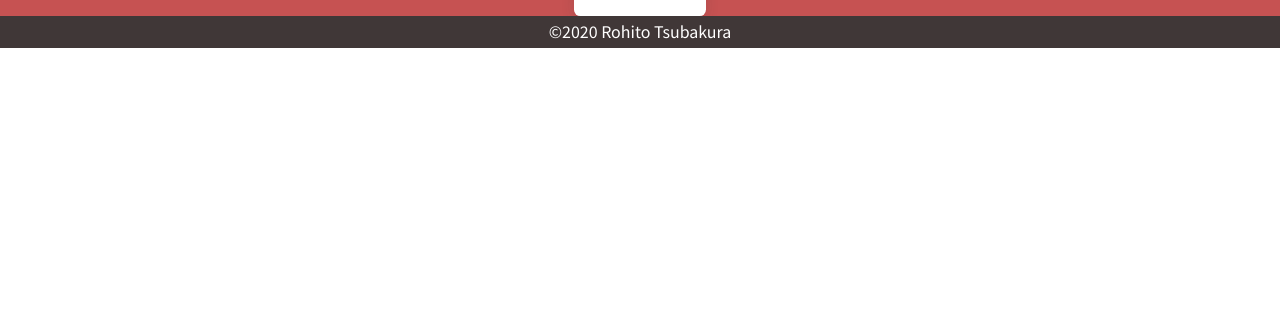
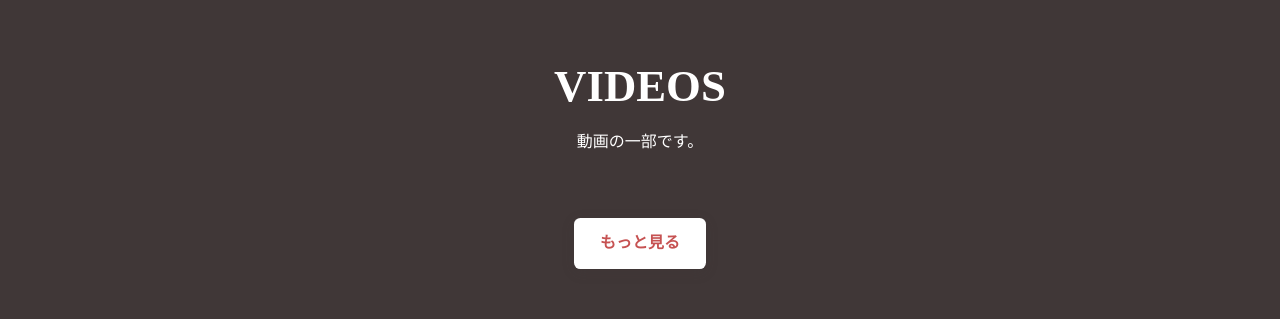
Before and after one commit to rohitotsubakura/season2, a Next.js app: page / in a window 1280 px wide. Shown: the part 3248-3567 px from the top of the page. Before the commit the page ends 3296 px from the top, so only its background shows below. Built offline with nearby package versions, Linux system fonts and the light colour scheme.

Commit message:
[add] Videoコンポーネントを作った

```diff
--- a/pages/index.tsx
+++ b/pages/index.tsx
@@ -13,6 +13,7 @@ import About from '../src/components/About';
 import News from '../src/components/News';
 import Profile from '../src/components/Profile';
 import PageHead from "../src/components/Head";
+import Videos from '../src/components/Videos';
 
 import TextJson from "../src/data/ja.json";
 
@@ -49,6 +50,7 @@ const Home: NextPage<{ userAgent:string }> = ({ userAgent }) => (
             <News />
             <About />
             <Profile />
+            <Videos />
             <Button
                 to='https://github.com/rohitotsubakura/season2'
             >
--- /dev/null
+++ b/src/components/Videos.tsx
@@ -0,0 +1,59 @@
+/**@jsx jsx */
+import React from "react";
+
+import { css, jsx } from "@emotion/core";
+import Size from "../styles/Size";
+import Color from "../styles/Color";
+import Typography from "../styles/Typography";
+
+import TextJson  from "../data/ja.json";
+import Button from "../components/Button";
+import SkewContainer from "./SkewContainer";
+
+const root = css`
+    position: relative;
+    &:after {
+        content: "";
+        position: absolute;
+        background-color: ${Color.Black};
+        z-index: -1;
+    }
+`;
+
+const innerStyle = css`
+    display: flex;
+    flex-direction: column;
+    align-items: center;
+    width: ${Size(200)};
+    & > h2 {
+        color: ${Color.White};
+        ${Typography.Display1};
+        margin-bottom: ${Size(2.5)};
+    }
+    & > p {
+        color: ${Color.White};
+        ${Typography.Body};
+        margin-bottom: ${Size(10)};
+    }
+`;
+
+const videosText = TextJson[0].ja.top.videos;
+
+type VideosProps = {
+};
+
+const Videos: React.FC<VideosProps> = () => {
+    return (
+        <SkewContainer backLink={"videos"} overrideStyle={root}>
+            <div css={innerStyle}>
+                <h2>{videosText.heading}</h2>
+                <p>{videosText.subheading}</p>
+                <Button to={TextJson[0].ja.top.links.youtube}>
+                    もっと見る
+                </Button>
+            </div>
+        </SkewContainer>
+    )
+}
+
+export default Videos;
```
